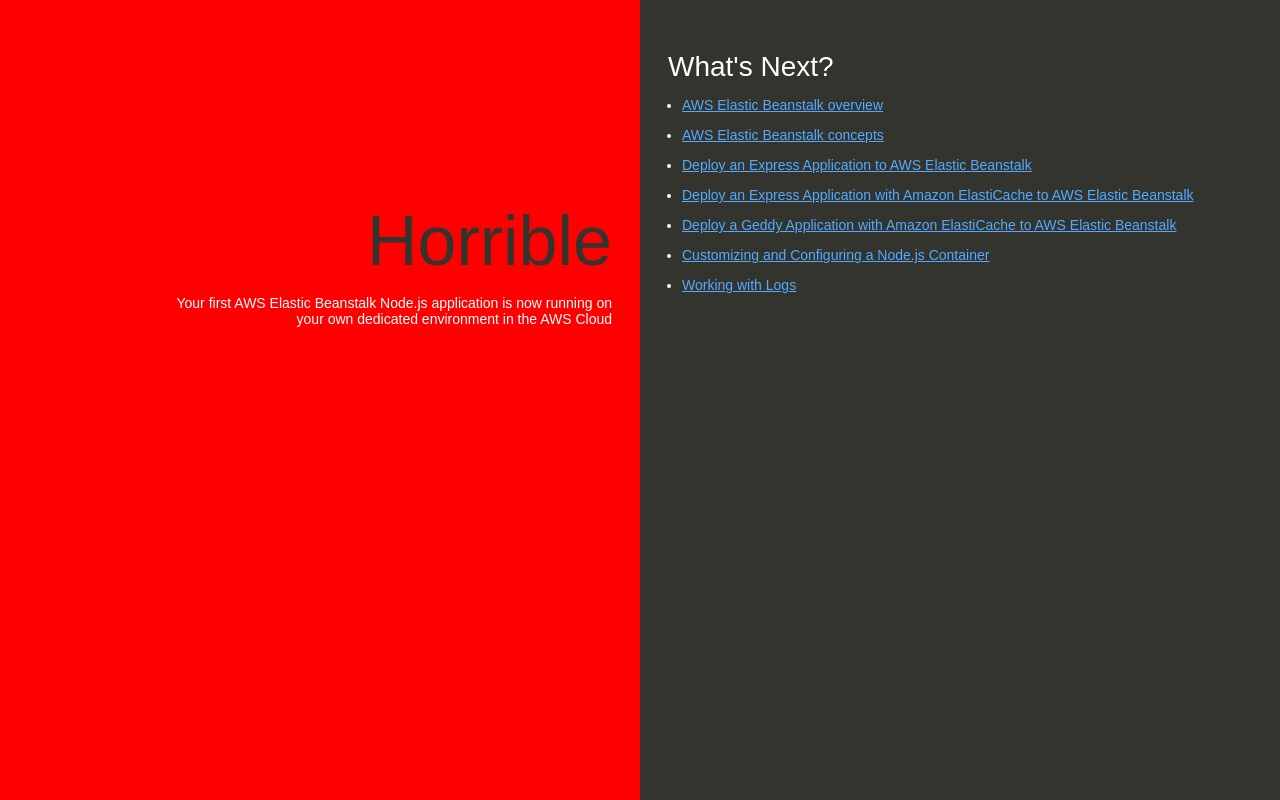
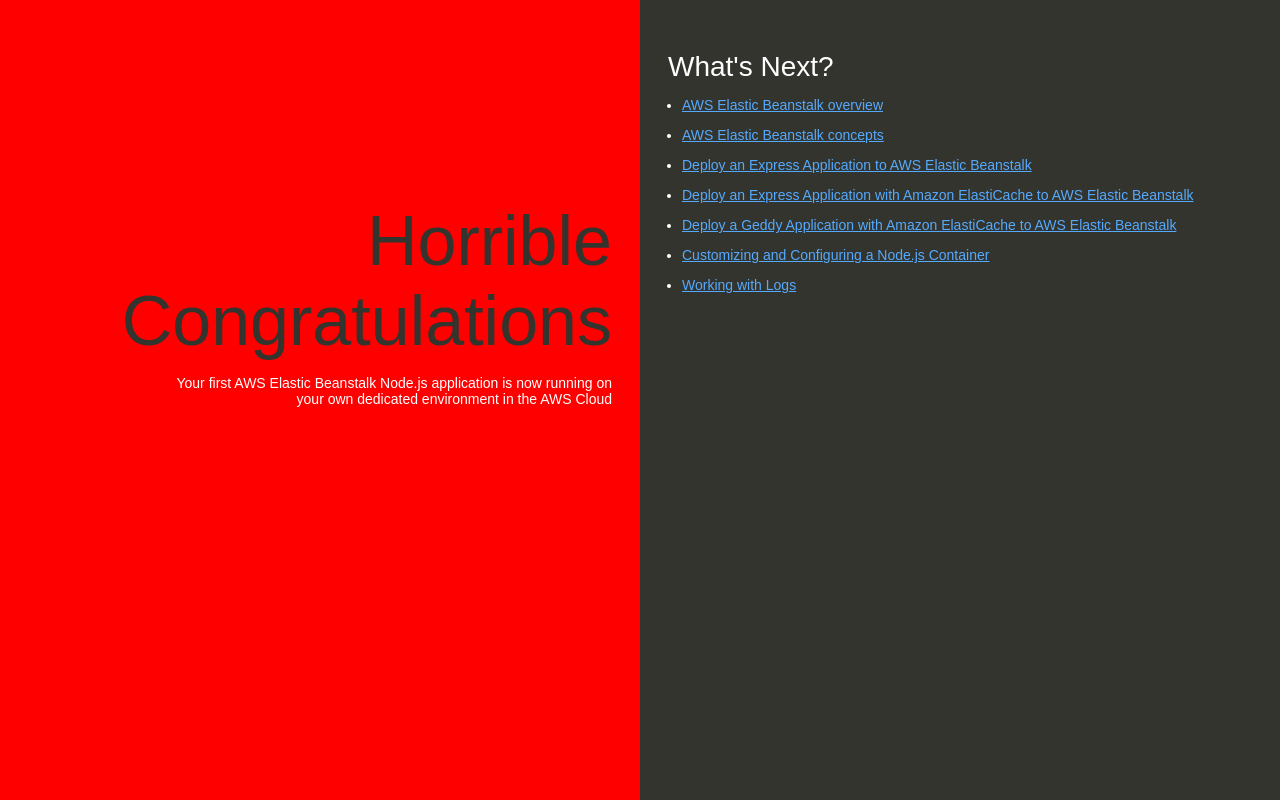
Before and after one commit to vaibhavmauryasf/nodejs-v2-blue, a website: page index.html in a window 1280 px wide. Drawn offline with Linux system fonts and the light colour scheme.

Commit message:
Update index.html

```diff
--- a/index.html
+++ b/index.html
@@ -74,7 +74,7 @@
   </head>
   <body>
     <div class="textColumn">
-      <h1>Horrible</h1>
+      <h1>Horrible Congratulations</h1>
       <p>Your first AWS Elastic Beanstalk Node.js application is now running on your own dedicated environment in the AWS Cloud</p>
     </div>
     <div class="linksColumn">
```
